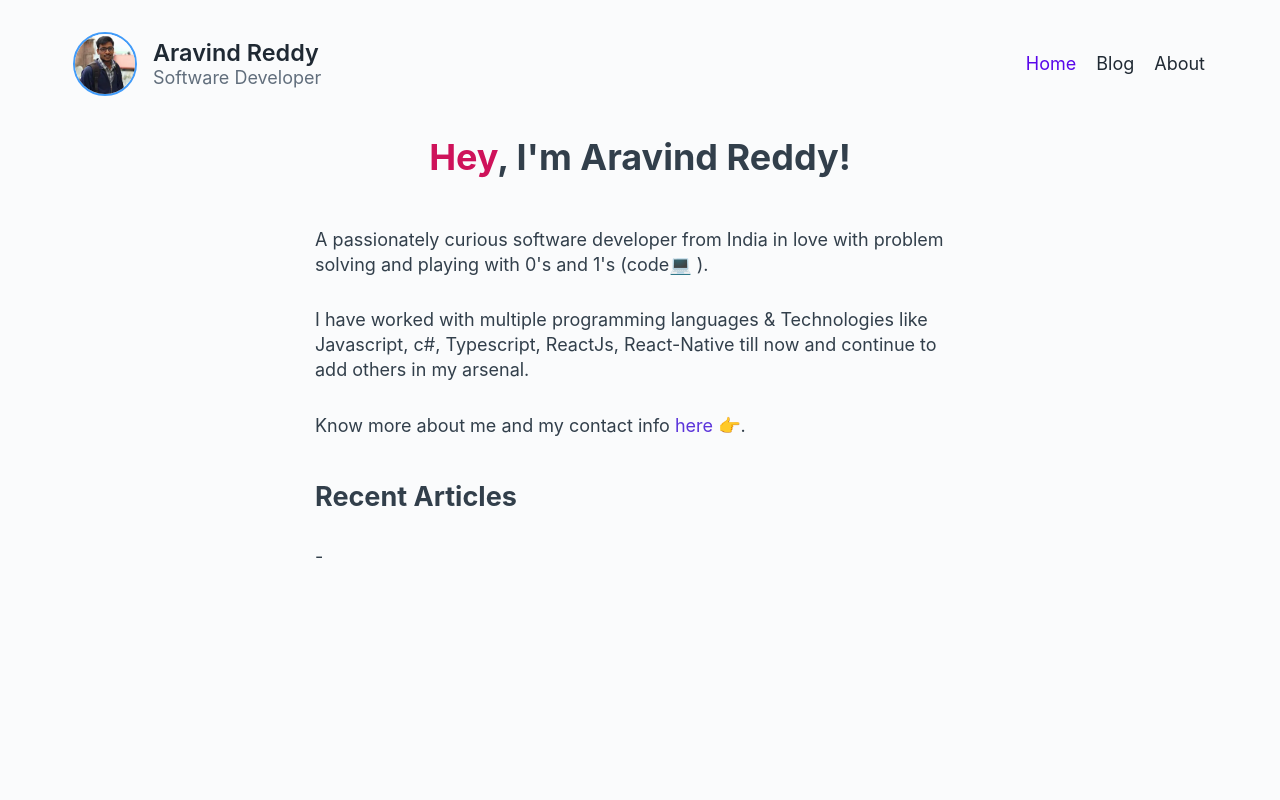
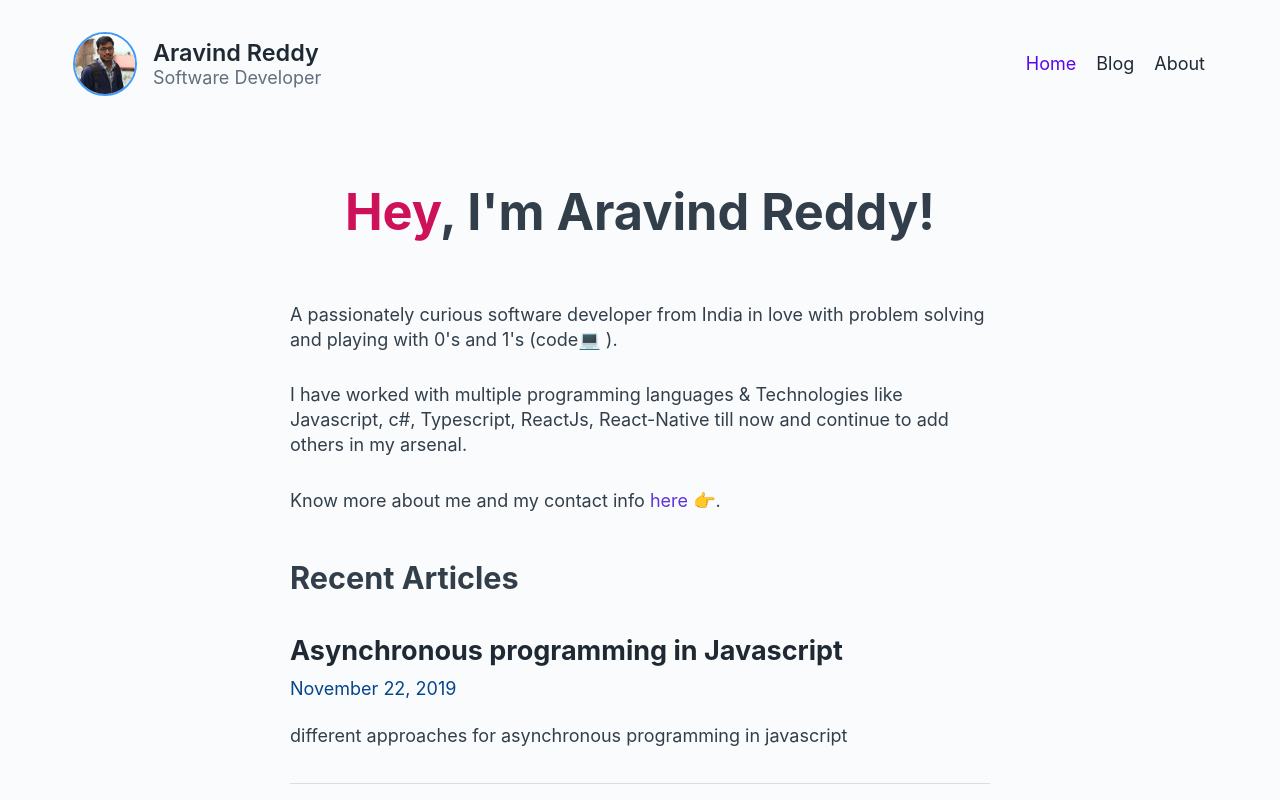
Before and after one commit to iaravindreddyp/aravindreddy, a Next.js app: page / in a window 1280 px wide. Shown: the top 800 px of the page. Built offline with nearby package versions, Linux system fonts and the light colour scheme.

Commit message:
styling with media queries and add blog list

```diff
--- a/components/styled/blog.tsx
+++ b/components/styled/blog.tsx
@@ -18,16 +18,45 @@ export const Text = styled.p<{ paddingTop?: boolean | number }>`
 `;
 
 const BlogTitle = styled.h1`
-	font-size: 2.8rem;
 	line-height: 1.2;
 	margin: 0 0 16px 0;
 	text-align: center;
 `;
 
-const DateStamp = styled.time`
-	color: #616e7c;
-	justify-content: center;
-    display: flex;
+const RouteTitle =  styled.h1`
+	line-height: 1.2;
+	margin: 0 0 32px 0;
+	text-align: center;
 `;
 
-export default {BlogPostMDXContent, Text, BlogTitle, DateStamp};
+const DateStamp = styled.time`
+	color: #05458a;
+	justify-content: center;
+	display: inline-flex;
+`;
+
+const Author = styled.span`
+	color: #05458a;;
+`;
+
+const BlogPostPreviewCard = styled.div`
+	cursor: pointer;
+`;
+
+const PreviewTitle = styled.h2`
+	color: #1f2933;
+	margin:0;
+	cursor: pointer;
+	:hover{
+        color: #419bf9;
+    }
+`;
+
+const PreviewSummary = styled.p`
+	padding-top: 1rem;
+	margin:0;
+	cursor: pointer;
+`;
+
+export default {BlogPostMDXContent, Text, BlogTitle, DateStamp, Author,
+    BlogPostPreviewCard, PreviewTitle, PreviewSummary, RouteTitle};
--- a/components/styled/layout.tsx
+++ b/components/styled/layout.tsx
@@ -11,7 +11,7 @@ const AppView = styled.div`
 `;
 
 const AppLayout = styled.main`
-    max-width: 650px;
+    max-width: 700px;
 `;
 
 const List = styled.ul`
--- a/components/styled/styledAbout.tsx
+++ b/components/styled/styledAbout.tsx
@@ -1,7 +1,6 @@
 import styled from 'styled-components';
 
 const SectionHeading = styled.h1`
-    font-size: 2.8rem;
     margin: 0 0 16px 0;
     text-align: center;
 `;
--- a/components/styled/styledHome.tsx
+++ b/components/styled/styledHome.tsx
@@ -2,10 +2,6 @@ import styled from 'styled-components';
 
 const HomeView = styled.div`
     display: grid;
-`;
-
-const Title = styled.h1`
-    font-size: 2rem;
 `;
 
 const Center = styled.div`
@@ -19,10 +15,19 @@ const AboutText = styled.div`
     margin: 0px;
 `;
 
+const RecentArticlesHeader = styled.h2`
+    font-size: 1.7rem;
+    @media (max-width: 768px) {
+        font-size: 1.6rem;
+    }
+    @media (max-width: 499px){
+        font-size: 1.45rem;
+    }
+`;
 
 export default {
     HomeView,
-    Title,
     Center,
-    AboutText
+    AboutText,
+    RecentArticlesHeader
 };
--- a/components/styled/styledNav.tsx
+++ b/components/styled/styledNav.tsx
@@ -10,6 +10,7 @@ const NavContainer = styled.div`
     @media (max-width: 768px) {
         flex-direction: column;
     }
+    margin-bottom: 32px;
 `;
 
 const Profile = styled.div`
--- a/pages/about.tsx
+++ b/pages/about.tsx
@@ -1,6 +1,5 @@
 import React, {ReactElement} from 'react';
 import Head from 'next/head';
-import Link from 'next/link';
 import Layouts from '../components/styled/layout';
 import StyledAbout from '../components/styled/styledAbout';
 import { IconContext } from 'react-icons';
@@ -9,7 +8,7 @@ import { DiStackoverflow } from 'react-icons/di';
 
 
 const About=():ReactElement=>{
-    const { StyledBackHome, LinkHighlighter, AboutText, AppLayout, TextHighlighter } = Layouts;
+    const { LinkHighlighter, AboutText, AppLayout, TextHighlighter } = Layouts;
     const { SectionHeading, ContactHeading, ContactIconsContainer, ContactLink } = StyledAbout;
     const iconValue = { color: '#5B34DA', style: { verticalAlign: 'middle', fontSize: '30px' } };
     return(
@@ -89,9 +88,6 @@ const About=():ReactElement=>{
                         </ContactLink>
                     </IconContext.Provider>
                 </ContactIconsContainer>
-                <StyledBackHome>
-                    <Link href="/"><a>👈 Back Home</a></Link>
-                </StyledBackHome>
             </AppLayout>
         </>
     );
--- a/pages/index.tsx
+++ b/pages/index.tsx
@@ -3,15 +3,17 @@ import Link from 'next/link';
 import { ReactElement, Fragment } from 'react';
 import StyledHome from '../components/styled/styledHome';
 import Layout from '../components/styled/layout';
-import {getSortedPostsData} from '../lib/posts';
+import { getAllPosts} from '../lib/posts';
+import StyledBlog from '../components/styled/blog';
 
 export default function Home({allPostsData}:{allPostsData:BlogPost[]}):ReactElement {
-    const {HomeView, Title, Center, AboutText} = StyledHome;
+    const { HomeView, Center, AboutText, RecentArticlesHeader} = StyledHome;
     const {AppLayout, Line, TextHighlighter, LinkHighlighter} = Layout;
+    const { DateStamp, BlogPostPreviewCard, PreviewTitle, PreviewSummary } = StyledBlog;
     return (
         <HomeView>
             <Head>
-                <title>Home — Aravind Reddy</title>
+                <title>Home &mdash; Aravind Reddy</title>
                 <link rel="icon" href="/profile.webp" />
                 <meta
                     name="description"
@@ -23,7 +25,7 @@ export default function Home({allPostsData}:{allPostsData:BlogPost[]}):ReactElem
                 />
             </Head>
             <AppLayout>
-                <Center><Title><b><TextHighlighter>Hey</TextHighlighter>, I&apos;m Aravind Reddy!</b><br /></Title></Center>
+                <Center><h1><b><TextHighlighter>Hey</TextHighlighter>, I&apos;m Aravind Reddy!</b><br /></h1></Center>
                 <AboutText>A passionately curious software developer from India in love with problem solving and playing with 0&apos;s and 1&apos;s (code💻 ).</AboutText>
                 <AboutText>I have worked with multiple programming languages & Technologies like Javascript, c#, Typescript, ReactJs, React-Native till now and
                  continue to add others in my arsenal.
@@ -31,14 +33,23 @@ export default function Home({allPostsData}:{allPostsData:BlogPost[]}):ReactElem
                 <AboutText>
                     Know more about me and my contact info <Link href='/about'><LinkHighlighter>here 👉</LinkHighlighter></Link>.
                 </AboutText>
-                <h2>Recent Articles</h2>
+                <RecentArticlesHeader>Recent Articles</RecentArticlesHeader>
                 <section>
-                    {allPostsData.map(({ slug, publishedDate, title }, index) => (
-                        <Fragment key={slug}>
-                            <div>{title}-{publishedDate}</div>
-                            {allPostsData.length > index + 1 && <Line />}
-                        </Fragment>
-                    ))}
+                    {allPostsData.slice(0, 2).map(({ slug, publishedDate, title, summary }, index) => {
+                        return (
+                            <Fragment key={`${slug}`}>
+                                <Link href="/blog/[slug]" as={`/blog/${slug}`} key={`${slug}`}>
+                                    <BlogPostPreviewCard>
+                                        <PreviewTitle>{title}</PreviewTitle>
+                                        <DateStamp>
+                                            {publishedDate}
+                                        </DateStamp>
+                                        <PreviewSummary>{summary}</PreviewSummary>
+                                    </BlogPostPreviewCard>
+                                </Link>
+                                {index<1 && <Line />}
+                            </Fragment>
+                        );})}
                 </section>
             </AppLayout>
         </HomeView>
@@ -46,7 +57,7 @@ export default function Home({allPostsData}:{allPostsData:BlogPost[]}):ReactElem
 }
 
 export async function getStaticProps() {
-    const allPostsData = getSortedPostsData();
+    const allPostsData = getAllPosts();
     return {
         props: {
             allPostsData
--- a/posts/asynchronous-programming-in-javascript.mdx
+++ b/posts/asynchronous-programming-in-javascript.mdx
@@ -1,7 +1,7 @@
 export const meta = {
     title: "Asynchronous programming in Javascript",
     publishedDate: "November 22, 2019",
-    summary: " different approaches for asynchronous programming",
+    summary: " different approaches for asynchronous programming in javascript",
     isPublished: true
 };
 
--- a/styles/globals.css
+++ b/styles/globals.css
@@ -15,6 +15,29 @@ a {
   text-decoration: none;
 }
 
+@media (max-width:499px) {
+  h2{
+   font-size: 1.25rem;
+  }
+  h1{
+    font-size: 1.7rem;
+  }
+}
+
+@media (max-width: 767px) and (min-width: 500px) {
+  h2{
+    font-size: 1.4rem;
+  }
+  h1{
+    font-size: 2.2rem;
+  }
+}
+@media (min-width: 768px){
+h1{
+	font-size: 2.8rem;
+}
+}
+
 code {
   background-color: #eeeeee;
 }
```
Also changed, not shown: pages/blog.tsx (+49 -11 lines), pages/blog/[slug].tsx (+19 -3 lines), posts/null-and-undefined-in-javascript.mdx (added, +71 -0 lines).
